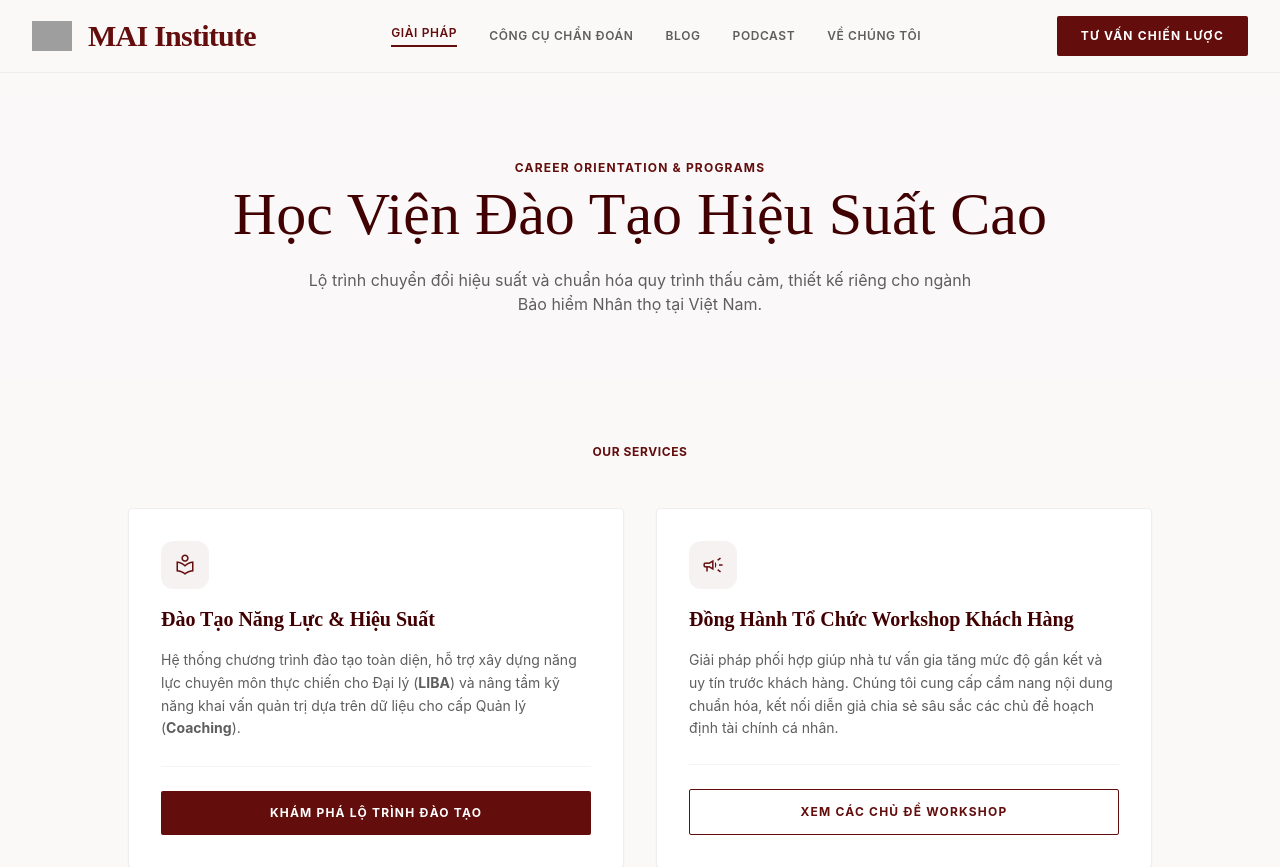
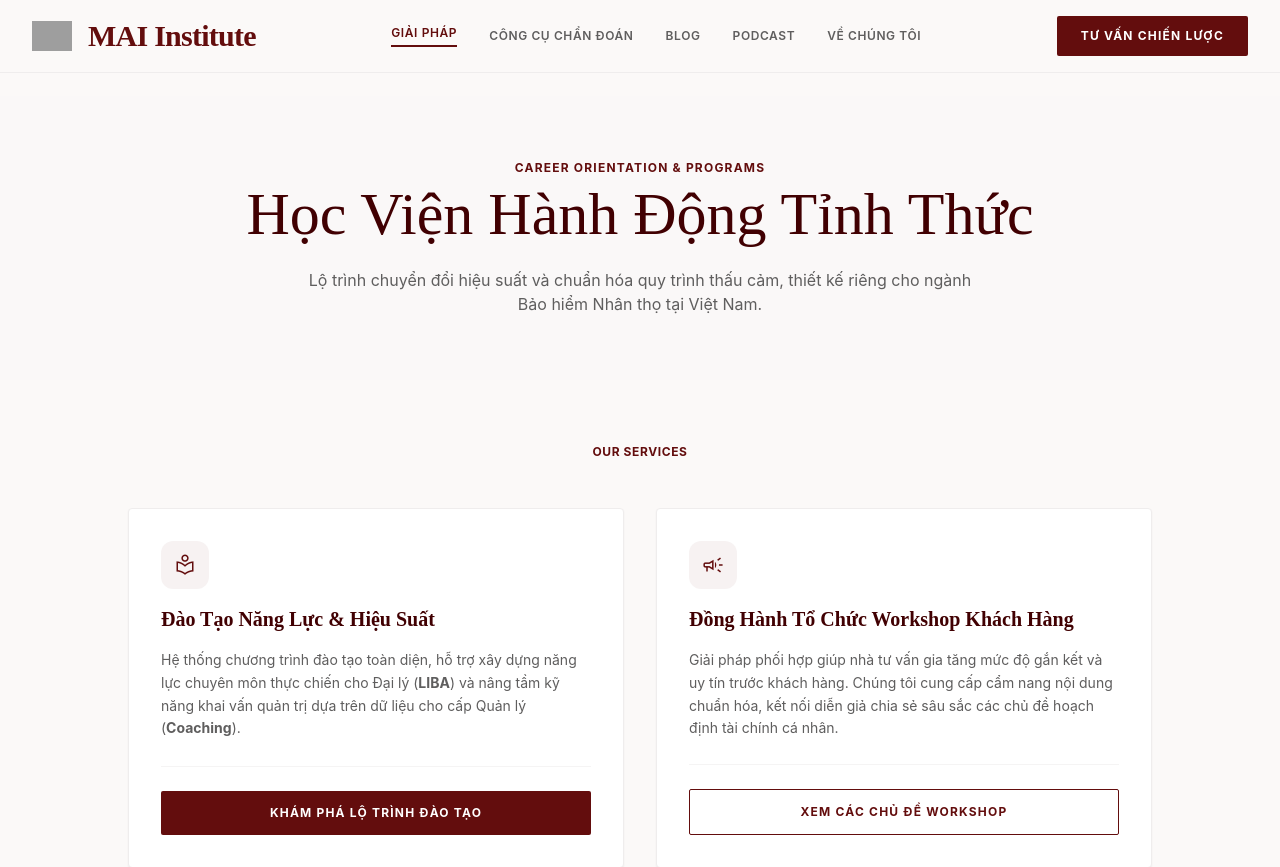
Before and after one commit to MaiNguyen1989/MAI_website, a Next.js app: page /solutions in a window 1280 px wide. Shown: the top 867 px of the page. Built offline with nearby package versions, Linux system fonts and the light colour scheme; grey boxes are pictures that could not be loaded.

Commit message:
style: rename academy header to Hoc Vien Hanh Dong Tinh Thuc

```diff
--- a/src/app/(site)/solutions/page.tsx
+++ b/src/app/(site)/solutions/page.tsx
@@ -225,7 +225,7 @@ function SolutionsContent() {
             Career Orientation &amp; Programs
           </span>
           <h1 className="font-display text-4xl md:text-6xl text-primary mb-6 animate-fadeIn">
-            Học Viện Đào Tạo Hiệu Suất Cao
+            Học Viện Hành Động Tỉnh Thức
           </h1>
           <p className="font-body text-sm md:text-base text-secondary max-w-2xl mx-auto leading-relaxed animate-fadeIn">
             Lộ trình chuyển đổi hiệu suất và chuẩn hóa quy trình thấu cảm, thiết kế riêng cho ngành Bảo hiểm Nhân thọ tại Việt Nam.
```
